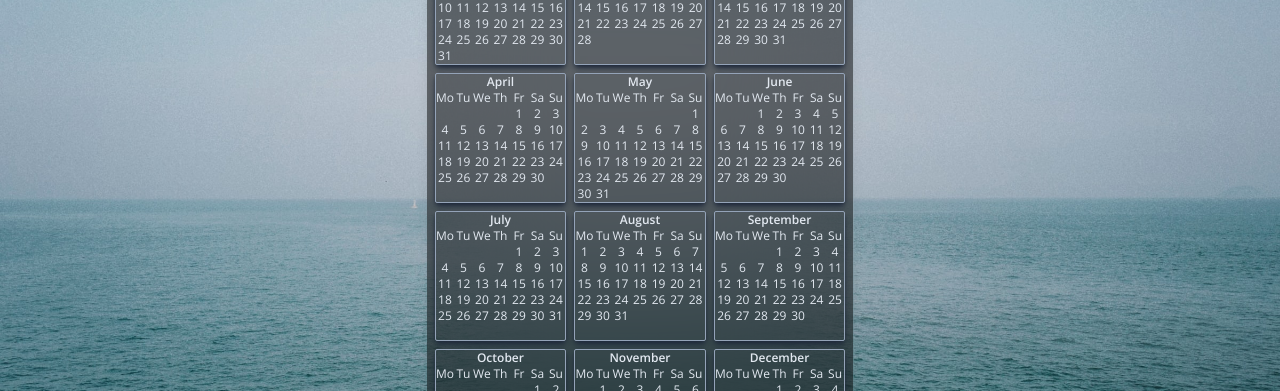
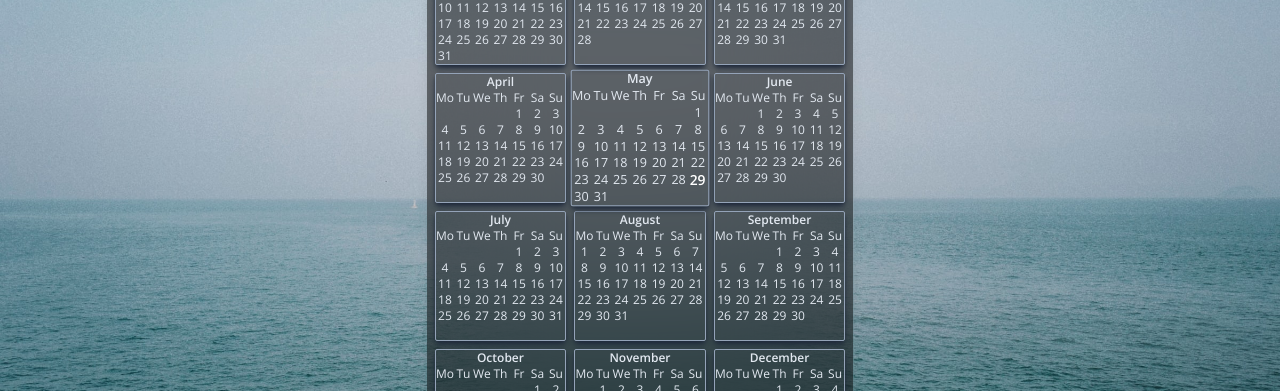
Before and after one commit to alex-girma/portfolio, a React (Create React App) app: page / in a window 1280 px wide. Shown: the part 133-524 px from the top of the page. Built offline with nearby package versions, Linux system fonts and the light colour scheme.

Commit message:
finish calendar

```diff
--- a/src/components/Calendarmonthcontainer.js
+++ b/src/components/Calendarmonthcontainer.js
@@ -11,11 +11,31 @@ const Calendarmonthcontainer = ({ month, currYear, maxDay }) => {
 		42 - maxDay - weekDays.indexOf(currYearDay)
 	);
 
+	const handelClick = () => {
+		const ele = document.getElementById(`calendar__${month}`);
+		const len = ele.parentElement.childNodes;
+		for (let i = 0; i < len.length; i++) {
+			len[i].classList.add("hidden");
+		}
+		ele.classList.remove("hidden");
+		ele.classList.add("col-start-1");
+		ele.classList.add("col-end-4");
+	};
+
 	return (
-		<div className="grid grid-cols-7 grid-rows-8 place-items-center text-xs text-slate-200 rounded-sm border border-slate-400 hover:bg-[#72707049] shadow-md shadow-slate-800 hover:shadow-md hover:shadow-slate-700 transition duration-300">
-			<p className="col-start-1 col-span-7 row-start-1 row-span-1 font-semibold">
+		<div
+			id={`calendar__${month}`}
+			className={
+				"grid grid-cols-7 grid-rows-8 place-items-center text-xs text-slate-200 rounded-sm border border-slate-400 hover:bg-[#72707049] shadow-md shadow-slate-800 hover:shadow-md hover:shadow-slate-700 hover:scale-105 transition duration-300 " +
+				(month === new Date().getMonth() + 1 && currYear === new Date().getFullYear()
+					? "shadow-slate-200 scale-105"
+					: "")
+			}
+			onClick={handelClick}
+		>
+			<div className="col-start-1 col-span-7 row-start-1 row-span-1 font-semibold">
 				{getMonthName(date, locale)}
-			</p>
+			</div>
 			<p>Mo</p>
 			<p>Tu</p>
 			<p>We</p>
@@ -25,7 +45,21 @@ const Calendarmonthcontainer = ({ month, currYear, maxDay }) => {
 			<p>Su</p>
 
 			{fillDays.map((day, ind) => {
-				return <p key={month + ind}>{day}</p>;
+				return (
+					<p
+						key={month + ind}
+						className={
+							"" +
+							(day === new Date().getDate() &&
+							month === new Date().getMonth() + 1 &&
+							currYear === new Date().getFullYear()
+								? "text-white font-semibold scale-110"
+								: "")
+						}
+					>
+						{day}
+					</p>
+				);
 			})}
 		</div>
 	);
--- a/src/pages/Calendar/Calendar.js
+++ b/src/pages/Calendar/Calendar.js
@@ -4,10 +4,18 @@ import Calendarmonthcontainer from "../../components/Calendarmonthcontainer";
 const Calendar = () => {
 	const maxDay = [31, 28, 31, 30, 31, 30, 31, 31, 30, 31, 30, 31];
 	const [currYear, setCurrYear] = useState(new Date().getFullYear());
+	const handleClick = () => {
+		for (let i = 0; i < 12; i++) {
+			const calmonth = document.getElementById(`calendar__${i + 1}`);
+			calmonth.classList.remove("hidden");
+			calmonth.classList.remove("col-start-1");
+			calmonth.classList.remove("col-end-4");
+		}
+	};
 	return (
 		<div
 			id="calendar"
-			className="col-start-3 col-span-2 row-start-1 row-span-3 bg-black bg-opacity-50 backdrop-blur-3xl rounded-md mt-2 w-1/3 justify-center cursor-default shadow-lg"
+			className="col-start-3 col-span-2 row-start-1 row-end-3 bg-black bg-opacity-50 backdrop-blur-3xl rounded-md mt-2 w-1/3 justify-center cursor-default shadow-lg"
 		>
 			<input
 				className="text-center font-semibold text-slate-200 w-full appearance-none focus:outline-none rounded-t-md bg-slate-900 bg-opacity-50 cursor-default"
@@ -18,6 +26,7 @@ const Calendar = () => {
 				onBlur={(e) => {
 					setCurrYear(e.target.value);
 				}}
+				onClick={handleClick}
 			/>
 			<div className=" grid grid-cols-3 grid-rows-4 gap-2 p-2">
 				{maxDay.map((days, ind) => {
--- /dev/null
+++ b/src/pages/Todo/Todo.js
@@ -0,0 +1,5 @@
+const Todo = () => {
+	return <div></div>;
+};
+
+export default Todo;
--- a/src/pages/Topbar/Datebar.js
+++ b/src/pages/Topbar/Datebar.js
@@ -4,9 +4,15 @@ import { getDate } from "../../utility/utilFunc";
 const Datebar = () => {
 	const [time, setTime] = useState(new Date());
 	const locale = navigator.language;
-	const handelClick = () => {
+	const handelClickClose = () => {
 		const ele = document.getElementById("calendar");
 		ele.classList.toggle("hidden");
+		for (let i = 0; i < 12; i++) {
+			const calmonth = document.getElementById(`calendar__${i + 1}`);
+			calmonth.classList.remove("hidden");
+			calmonth.classList.remove("col-start-1");
+			calmonth.classList.remove("col-end-4");
+		}
 	};
 
 	useEffect(() => {
@@ -18,7 +24,7 @@ const Datebar = () => {
 		<div className="flex-1 text-sm text-gray-100 flex flex-col items-end pr-2 pt-1 pb-1 cursor-default">
 			<div
 				className="hover:bg-[#19151549] flex items-end space-x-1 pl-2 pr-2 rounded-md transition duration-500"
-				onClick={handelClick}
+				onClick={handelClickClose}
 			>
 				<p className="">{getDate(time, locale)},</p>
 				<p className="">
```
